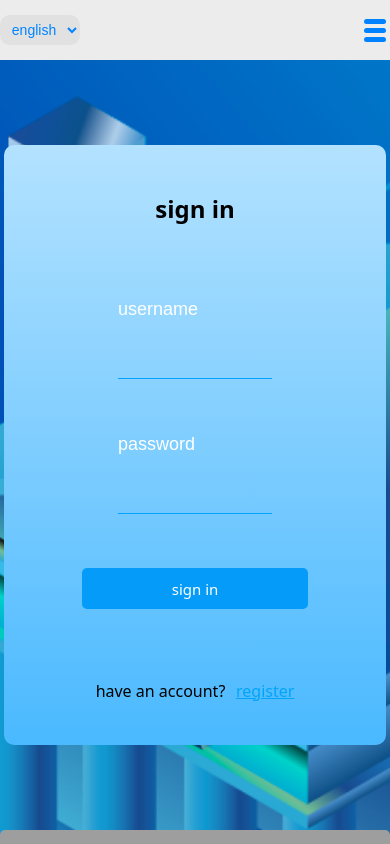
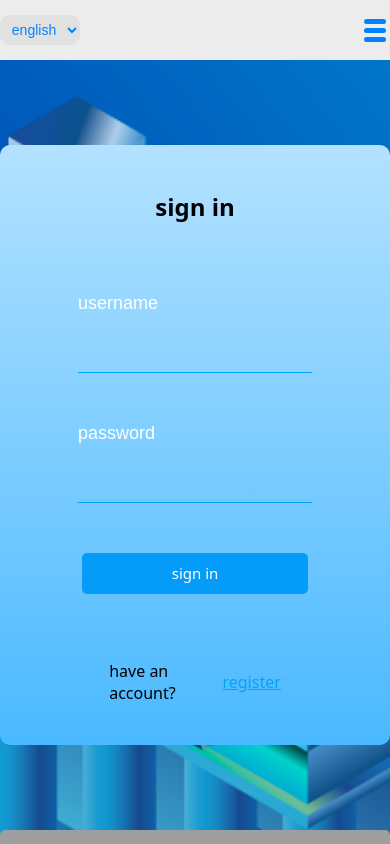
Before and after one commit to LiorAharon98/bank, a React (Create React App) app in the folder client/: page /#/sign-in in a window 390 px wide. Shown: the top 844 px of the page. Built offline with nearby package versions, Linux system fonts and the light colour scheme; grey boxes are pictures that could not be loaded.

Commit message:
update31

```diff
--- a/client/src/components/input_validation/input_validation.module.css
+++ b/client/src/components/input_validation/input_validation.module.css
@@ -32,6 +32,5 @@
 @media screen and (max-width: 768px) {
   .input {
     margin: 0px;
-    width: 150px;
   }
 }
--- a/client/src/components/sign_card/sign_card.module.css
+++ b/client/src/components/sign_card/sign_card.module.css
@@ -19,7 +19,7 @@
 
 @media screen and (max-width:768px) {
   .authentication_container{
-    width: 98%;
+    width: 100%;
     height: 95%;
   }
 }
--- a/client/src/pages/sign_in_page/sign_in_page.module.css
+++ b/client/src/pages/sign_in_page/sign_in_page.module.css
@@ -1,6 +1,11 @@
-.container{
-    display: flex;
-    justify-content: space-between;
-    align-items: center;
-    width: 52%;
+.container {
+  display: flex;
+  justify-content: space-between;
+  align-items: center;
+  width: 52%;
 }
+@media screen and (max-width: 768px) {
+  .container {
+    width: 44%;
+  }
+}
```
Also changed, not shown: 6 other files (tests, documents, lock files or other folders).
